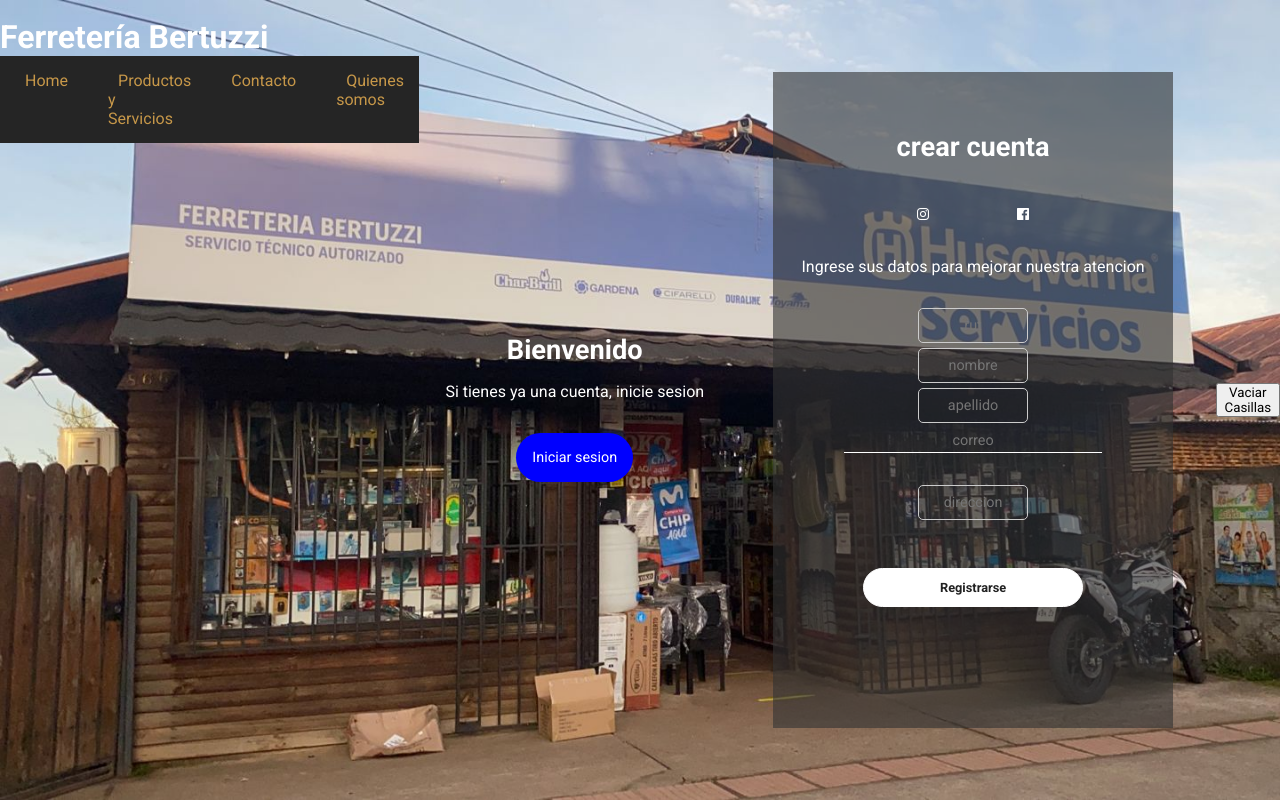
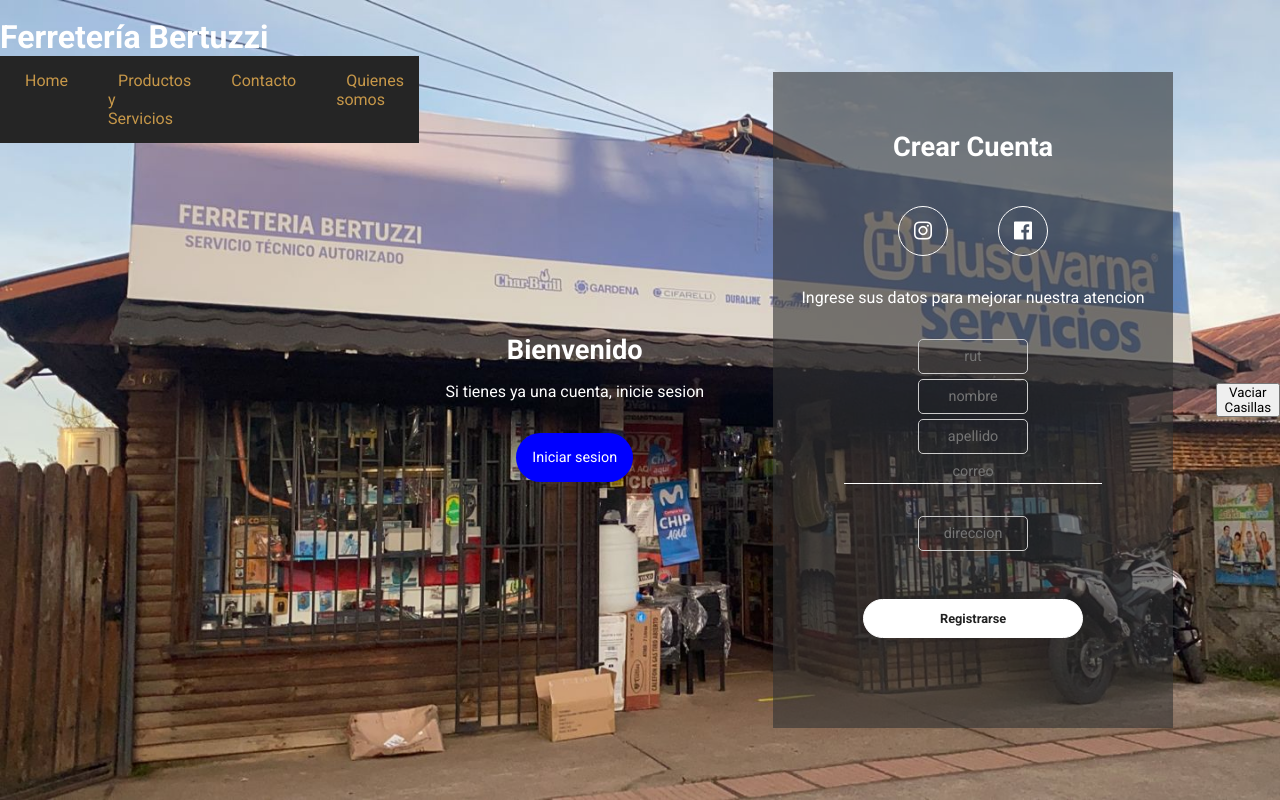
Before and after one commit to NelsonNeculhueque/Proyecto-Taller-Integral, a PHP site: page /01.html in a window 1280 px wide. Run offline with PHP 8.4, Linux system fonts and the light colour scheme.

Commit message:
Login dinamico

```diff
--- a/ferreteria_2.0/extra/01.css
+++ b/ferreteria_2.0/extra/01.css
@@ -1,17 +1,15 @@
-
-*{
+* {
     margin: 0;
     padding: 0;
     box-sizing: border-box;
     font-family: 'Roboto', sans-serif;
-
 }
 
-
-.menu{
+.menu {
     padding-bottom: 80vh;
 }
-.MenInicio{
+
+.MenInicio {
     background-color: #252525;
 }
 
@@ -20,15 +18,14 @@ body {
     display: flex;
     align-items: center;
     justify-content: center;
-    font-family: Arial, Helvetica, sans-serif;
     background-color: #c5c6c7;
     background-image: url(img/home.jpeg);
     background-repeat: no-repeat;
     background-size: cover;
-    color:#fff;
+    color: #fff;
 }
 
-.container-form{
+.container-form {
     width: 90%;
     height: 90vh;
     display: flex;
@@ -36,7 +33,7 @@ body {
     transition: all .5s ease-out;
 }
 
-.welcome-back{
+.welcome-back {
     display: flex;
     align-items: center;
     text-align: center;
@@ -73,23 +70,23 @@ body {
     width: 400px;
     padding: 1rem;
     margin: 2rem;
-    background-color: rgb(51, 51, 51, 0.602);
+    background-color: rgba(51, 51, 51, 0.602);
     text-align: center;
 }
 
-.create-account{
+.create-account {
     padding: 2.7rem 0;
     font-size: 1.7rem;
 }
 
-.icons {
+.iconos {
     width: 200px;
     display: flex;
     justify-content: space-around;
     margin: auto;
 }
 
-.border-icon{
+.border-icon {
     height: 20px;
     width: 20px;
     display: flex;
@@ -107,7 +104,7 @@ body {
     cursor: pointer;
 }
 
-.cuenta-gratis{
+.cuenta-gratis {
     padding: 2rem 0;
 }
 
@@ -138,7 +135,6 @@ body {
     font-size: .8rem;
     cursor: pointer;
     color: #222;
-
 }
 
 .sign-in {
@@ -149,7 +145,7 @@ body {
 
 .sign-in.active {
     opacity: 1;
-    visibility: hidden;
+    visibility: visible;
 }
 
 .sign-up.active {
@@ -199,7 +195,6 @@ body {
     display: block;
 }
 
-
 form label {
     display: block;
     margin-bottom: 5px;
--- a/ferreteria_2.0/extra/01.html
+++ b/ferreteria_2.0/extra/01.html
@@ -1,8 +1,9 @@
 <!DOCTYPE html>
 <html lang="es">
- <head>
+<head>
      <title>Proyecto</title>
      <meta charset="UTF-8">
+     <meta http-equiv="X-UA-Compatible" content="IE=edge">
      <meta name="viewport" content="width=device-width, initial-scale=1">
      <link href="01.css" rel="stylesheet">
      <link rel="stylesheet" href="extra/01.css">
@@ -10,15 +11,6 @@
      <link rel="preconnect" href="https://fonts.gstatic.com" crossorigin>
      <link href="https://fonts.googleapis.com/css2?family=Roboto:wght@400;700&display=swap" rel="stylesheet">
      <link href="https://unpkg.com/boxicons@2.1.1/css/boxicons.min.css" rel="stylesheet">
-     <script>
-        function vaciarCasillas() {
-            document.getElementsByName('rut')[0].value = '';
-            document.getElementsByName('nombre')[0].value = '';
-            document.getElementsByName('apellido')[0].value = '';
-            document.getElementsByName('correo')[0].value = '';
-            document.getElementsByName('direccion')[0].value = '';
-        }
-    </script>
 
 
   <div class="menu">
@@ -35,9 +27,9 @@
          </li>
      </ul>
   </div>
- </head>
+</head>
 
- <body>
+<body>
         <div class="container-form sign-up">
             <div class="welcome-back">
                 <div class="message">
@@ -47,12 +39,12 @@
                 </div>
             </div>
             <form class="formulario">
-                <h2 class="create-account">crear cuenta</h2>
-                <div class="icons">
-                    <div class="icono">
+                <h2 class="create-account">Crear Cuenta</h2>
+                <div class="iconos">
+                    <div class="border-icon">
                         <i class='bx bxl-instagram'></i>
                     </div>
-                    <div class="icono">
+                    <div class="border-icon">
                         <i class='bx bxl-facebook-square' ></i>
                     </div>
                 </div>
@@ -89,11 +81,11 @@
                 </div>
             </div>
         </div>
-        <script src="JS/script.js"></script>
+        <script src="01.js"></script>
     </form>
     <br>
     <button onclick="vaciarCasillas()">Vaciar Casillas</button>
-</div>
- </body>
+
+</body>
 
 </html>
--- a/ferreteria_2.0/extra/JS/script.js
+++ b/ferreteria_2.0/extra/01.js
@@ -1,7 +1,9 @@
 const $btnSignIn= document.querySelector('.sign-in-btn'),
       $btnSignUp= document.querySelector('.sign-up-btn'),
       $signUp = document.querySelector('.sign-up'),
-      $signIn= document.querySelector('.sign-up');
+      $signIn= document.querySelector('.sign-in');
+
+
 document.addEventListener('click', e => {
     if (e.target === $btnSignIn || e.target === $btnSignUp){
         $signIn.classList.toggle('active');
--- a/ferreteria_2.0/extra/02.html
+++ b/ferreteria_2.0/extra/02.html
@@ -1,7 +1,6 @@
 <!DOCTYPE html>
 <html lang="es">
 <head>
-    <link href="01.css" rel="stylesheet">
     <meta charset="UTF-8">
     <meta http-equiv="X-UA-Compatible" content="IE=edge">
     <title>Productos y Servicios</title>
--- a/ferreteria_2.0/extra/03.html
+++ b/ferreteria_2.0/extra/03.html
@@ -1,7 +1,6 @@
 <!DOCTYPE html>
 <html lang="es">
 <head>
-    <link href="01.css" rel="stylesheet">
     <meta charset="UTF-8">
     <meta http-equiv="X-UA-Compatible" content="IE=edge">
     <title>Contacto</title>
--- a/ferreteria_2.0/extra/04.html
+++ b/ferreteria_2.0/extra/04.html
@@ -4,7 +4,6 @@
      <title>Historia</title>
      <meta charset="UTF-8">
      <meta name="viewport" content="width=device-width, initial-scale=1">
-     <link href="01.css" rel="stylesheet">
      <link rel="stylesheet" href="04.css">
 
  </head>
--- a/ferreteria_2.0/extra/05.html
+++ b/ferreteria_2.0/extra/05.html
@@ -4,7 +4,6 @@
      <title>Equipo</title>
      <meta charset="UTF-8">
      <meta name="viewport" content="width=device-width, initial-scale=1">
-     <link href="01.css" rel="stylesheet">
      <link href="05.css" rel="stylesheet">
 
  </head>
```
